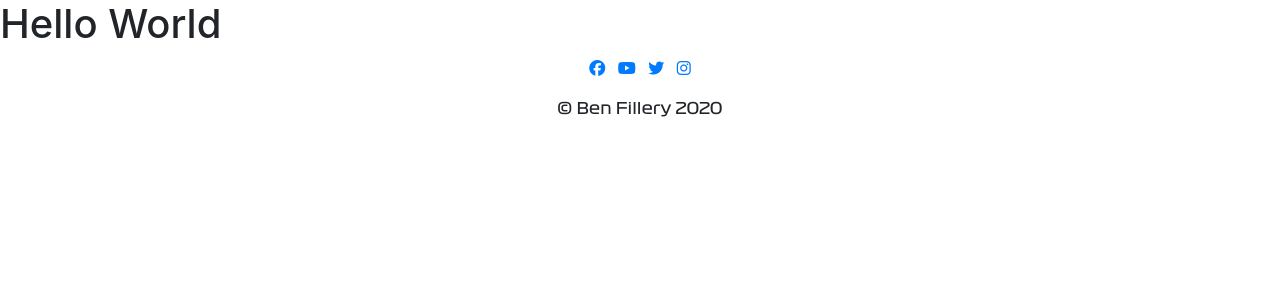
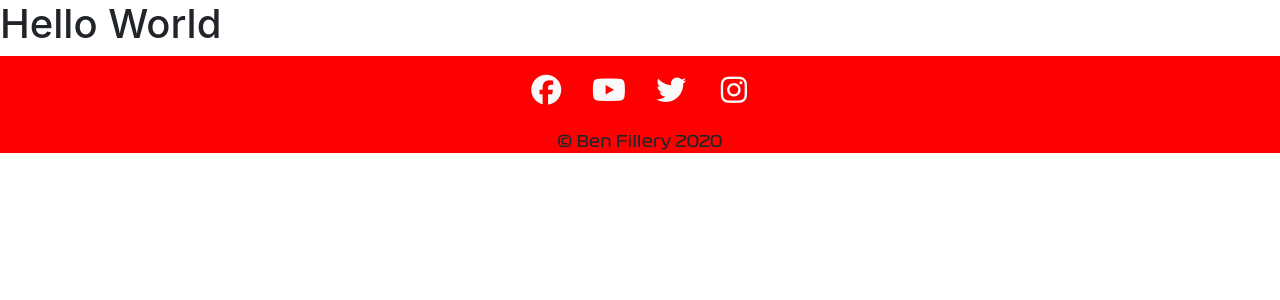
Before and after one commit to filleben/F1Experiences, a Django app: page / in a window 1280 px wide. Shown: the part 56-356 px from the top of the page. Run offline with Django 3.2, Linux system fonts and the light colour scheme; some libraries are stand-ins or nearby versions.

Commit message:
styled footer elements

```diff
--- a/static/css/base.css
+++ b/static/css/base.css
@@ -26,3 +26,27 @@
     color: #ffffff;
     background-color: #000000;
 }
+
+footer {
+    background-color: #ff0000;
+}
+
+.social-links li a i {
+    width: 50px;
+    margin-top: 10px;
+    padding: 20px 0;
+    border-radius: 50%;
+    font-size: 30px;
+    line-height: 7px;
+    text-align: center;
+    color: #fafafa;
+    background-color: rgba(0, 0, 0, 0);
+    transition: all 0.35s ease-in-out;
+    -moz-transition: all 0.35s ease-in-out;
+    -webkit-transition: all 0.35s ease-in-out;
+    -o-transition: all 0.35s ease-in-out;
+}
+
+.social-links li a i:hover {
+    background-color: #000000;
+}
```
